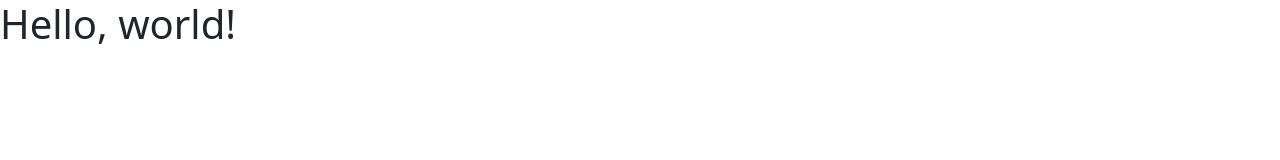
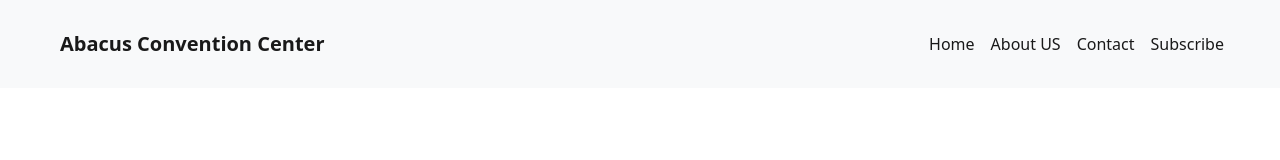
Before and after one commit to rakib38324/convention-center, a plain HTML site: page index.html in a window 1280 px wide. Drawn offline with nearby package versions, Linux system fonts and the light colour scheme.

Commit message:
Commit the navbar

```diff
--- a/index.html
+++ b/index.html
@@ -7,7 +7,32 @@
     <link href="https://cdn.jsdelivr.net/npm/bootstrap@5.2.0/dist/css/bootstrap.min.css" rel="stylesheet" integrity="sha384-gH2yIJqKdNHPEq0n4Mqa/HGKIhSkIHeL5AyhkYV8i59U5AR6csBvApHHNl/vI1Bx" crossorigin="anonymous">
   </head>
   <body>
-    <h1>Hello, world!</h1>
+        <header>
+            <nav class="navbar navbar-expand-lg bg-light">
+                <div class="container-fluid">
+                  <a class="navbar-brand fw-bold ms-5 mt-3 mb-3" href="#">Abacus Convention Center</a>
+                  <button class="navbar-toggler" type="button" data-bs-toggle="collapse" data-bs-target="#navbarNav" aria-controls="navbarNav" aria-expanded="false" aria-label="Toggle navigation">
+                    <span class="navbar-toggler-icon"></span>
+                  </button>
+                  <div class="collapse navbar-collapse" id="navbarNav">
+                    <ul class="navbar-nav position-absolute top-3 end-0 me-5">
+                      <li class="nav-item">
+                        <a class="nav-link active" aria-current="page" href="#">Home</a>
+                      </li>
+                      <li class="nav-item">
+                        <a class="nav-link active" href="#">About US</a>
+                      </li>
+                      <li class="nav-item">
+                        <a class="nav-link active" href="#">Contact</a>
+                      </li>
+                      <li class="nav-item">
+                        <a class="nav-link active" href="#">Subscribe</a>
+                      </li>
+                    </ul>
+                  </div>
+                </div>
+              </nav>
+        </header>
     <script src="https://cdn.jsdelivr.net/npm/bootstrap@5.2.0/dist/js/bootstrap.bundle.min.js" integrity="sha384-A3rJD856KowSb7dwlZdYEkO39Gagi7vIsF0jrRAoQmDKKtQBHUuLZ9AsSv4jD4Xa" crossorigin="anonymous"></script>
   </body>
 </html>
```
